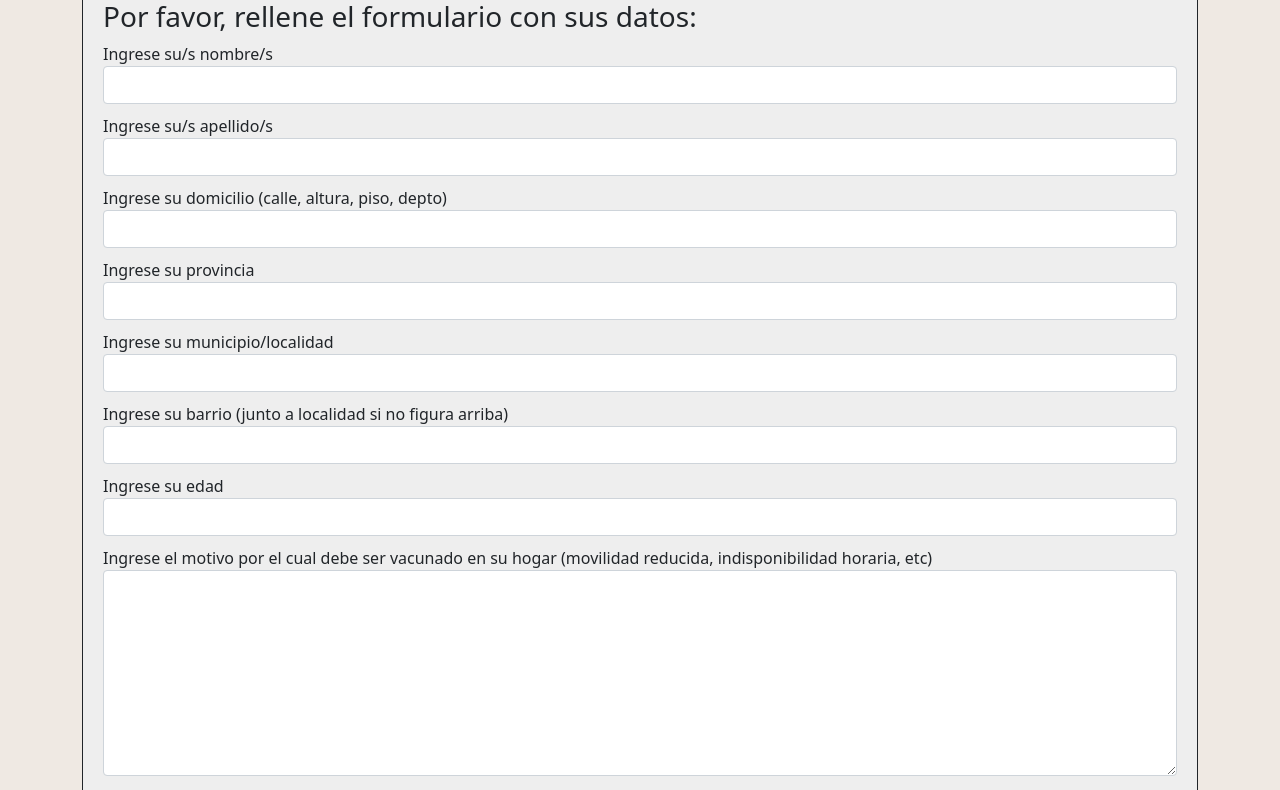
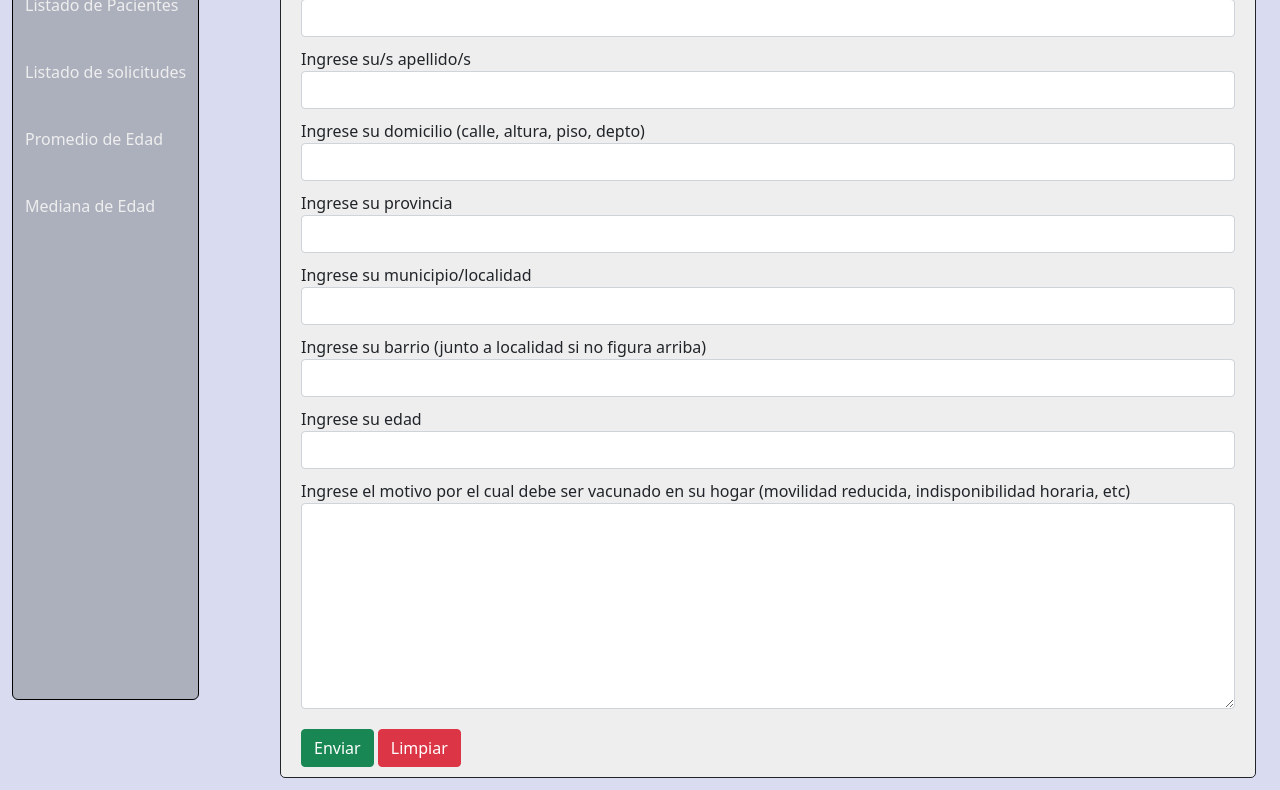
Before and after one commit to LucasLabeau/CursoJS-JQuery-AJAX, a website: page index.html in a window 1280 px wide. Shown: the part 118-908 px from the top of the page. Drawn offline with nearby package versions, Linux system fonts and the light colour scheme; no server answers.

Commit message:
NavBar casi terminado

```diff
--- a/index.html
+++ b/index.html
@@ -9,9 +9,56 @@
     <link rel="stylesheet" href="css/style.css">
 </head>
 <body>
-  <main class="container" style="display: none;">
-    <section class="form">
-      <h1 id="form_h1" class="form__h1">¡Bienvenido al sistema de vacunación móvil!</h1>
+  <div class="container-fluid initialContent" style="display: none;">
+    <header class="header">
+      <div class="navbar navbar-expand-lg navbar-light bg-custom">
+        <div class="container-fluid min-vh-100 align-items-start">
+          <button
+            class="navbar-toggler"
+            type="button"
+            data-toggle="collapse"
+            data-target="#navbarExpand"
+            aria-controls="navbarExpand"
+            aria-expanded="false"
+            aria-label="Toggle navigation"
+          >
+            <span class="navbar-toggler-icon"></span>
+          </button>
+          <!-- CONTENIDO DEL NAV -->
+          <div class="navbar-collapse collapse" id="navbarExpand">
+            <ul class="nav flex-column flex-nowrap">
+              <li class="nav-item active">
+                <a id="home" class="nav-link align-middle px-0" type="button" name="home">
+                  Home
+                </a>
+              </li>
+              <li class="nav-item">
+                <a id="pacientes" class="nav-link align-middle px-0" type="button" name="pacientes">
+                  <span>Listado de Pacientes</span>
+                </a>
+              </li>
+              <li class="nav-item">
+                <a id="solicitudes" class="nav-link align-middle px-0" type="button" name="solicitudes">
+                  <span>Listado de solicitudes</span>
+                </a>
+              </li>
+              <li class="nav-item">
+                <a id="promedio" class="nav-link align-middle px-0" type="button" name="promedio">
+                  <span>Promedio de Edad</span>
+                </a>
+              </li>
+              <li class="nav-item">
+                <a id="mediana" class="nav-link align-middle px-0" type="button" name="mediana">
+                  <span>Mediana de Edad</span>
+                </a>
+              </li>
+            </ul>
+          </div>
+        </div>
+      </div>
+    </header>
+    <main class="container">
+      <section class="form" style="display: none;">
         <h3 id="form_h3" class="form__h3">Por favor, rellene el formulario con sus datos:</h3>
         <form id="form" class="form__form" action="index.html" method="post" enctype="multipart/form-data">
           <div class="form-group">
@@ -52,20 +99,18 @@
           </div>
         </form>
       </section>
-    <section class="operaciones">
-      <button id="pacientes" class="btn btn-dark" type="button" name="pacientes">Listado de Pacientes</button>
-      <button id="solicitudes" class="btn btn-dark" type="button" name="solicitudes">Listado de solicitudes</button>
-      <button id="promedio" class="btn btn-dark" type="button" name="promedio">Promedio de Edad</button>
-      <button id="mediana" class="btn btn-dark" type="button" name="mediana">Mediana de Edad</button>
-    </section>
       <section id="main_section" class="mainSection container">
 
       </section>
       <section class="volverAlForm">
         <button id="return" class="btn btn-primary" type="button" name="return" style="display: none;">Volver al formulario</button>
       </section>
+      <script src="https://code.jquery.com/jquery-3.3.1.slim.min.js" integrity="sha384-q8i/X+965DzO0rT7abK41JStQIAqVgRVzpbzo5smXKp4YfRvH+8abtTE1Pi6jizo" crossorigin="anonymous"></script>
+<script src="https://cdnjs.cloudflare.com/ajax/libs/popper.js/1.14.3/umd/popper.min.js" integrity="sha384-ZMP7rVo3mIykV+2+9J3UJ46jBk0WLaUAdn689aCwoqbBJiSnjAK/l8WvCWPIPm49" crossorigin="anonymous"></script>
+<script src="https://stackpath.bootstrapcdn.com/bootstrap/4.1.3/js/bootstrap.min.js" integrity="sha384-ChfqqxuZUCnJSK3+MXmPNIyE6ZbWh2IMqE241rYiqJxyMiZ6OW/JmZQ5stwEULTy" crossorigin="anonymous"></script>
       <script src="https://ajax.googleapis.com/ajax/libs/jquery/3.5.1/jquery.min.js"></script>
       <script src="main.js"></script>
     </main>
+  </div>
  </body>
 </html>
--- a/main.js
+++ b/main.js
@@ -29,7 +29,7 @@ $(".pedido").fadeIn("slow");
 // MÉTODO AGREGAR A TABLA
   listadoTabla() {
     $("#tableBody").append(`
-                           "<tr>
+                           <tr>
                                <td>${this.apellido}</td>
                                <td>${this.nombre}</td>
                                <td>${this.direccion}</td>
@@ -38,16 +38,36 @@ $(".pedido").fadeIn("slow");
                                <td>${this.provincia}</td>
                                <td>${this.edad}</td>
                                <td>${this.motivo}</td>
-                           </tr>"
+                           </tr>
                            `);
   }
 }
 // FIN CONSTRUCTOR
 
+// INICIO FUNCIONES
+// FUNCIÓN SALUDO
+const sal = () => {
+    $("body").prepend(
+      `<div class="container-fluid saludo" style="display: none;">
+         <h1 id="form_h1" class="form__h1">¡Bienvenido al sistema de vacunación móvil!</h1>
+       </div>
+      `);
+    $(".saludo").css({
+      "z-index":"1000",
+      "height":"100vh",
+      "text-align":"center",
+      "justify-content":"center"
+    }).fadeIn("fast")
+      .css("display", "flex")
+      .delay(2500)
+      .slideUp(500);
+}
+
 //FUNCIÓN IMPRIMIR FORMULARIO
 const imprimirForm = function() {
-  $(".form").fadeIn("slow");
-  $(".operaciones").fadeIn("slow");
+  $(".initialContent").fadeIn(600)
+                      .css("display", "grid");
+  $(".form").css("display", "flex");
 }
 
 // FUNCIÓN MOSTRAR LISTADO
@@ -56,7 +76,8 @@ const listadoPacientes = function() {
     $(".table").remove();
   }
 
-  $("#main_section").prepend(`<table class="table table-bordered table-striped" style="display: none;">
+  $("#main_section").prepend(
+    `<table class="table table-bordered table-striped" style="display: none;">
        <thead class="thead-light">
            <tr>
              <th>Apellido</th>
@@ -150,7 +171,6 @@ const resetForm = function() {
 // FUNCIÓN BORRAR FORMULARIO
 const eraseForm = function() {
   $(".form").hide();
-  $(".operaciones").hide();
 }
 
 // FUNCIÓN RESETEAR MAINSECTION
@@ -187,10 +207,15 @@ const solicitudesBtn = $("#solicitudes");
 const promedioBtn = $("#promedio");
 const medianaBtn = $("#mediana");
 const volverBtn = $("#return");
+const homeBtn = $("#home");
 
 // ANIMACIÓN DE ARRANQUE Y AUTOCOMPLETAR PROVINCIAS
 $("document").ready(() => {
-  $("main").fadeIn("fast");
+
+  sal();
+  setTimeout(() => {
+    imprimirForm();
+  }, 3000);
 
   $.get(urlProvincias, (resp, status) => {
     if (status === "success") {
@@ -294,3 +319,9 @@ volverBtn.click(() => {
   $("#return").hide();
   imprimirForm();
 });
+
+homeBtn.click(() => {
+  $("#main_section").hide();
+  $("#return").hide();
+  imprimirForm();
+});
--- a/scss/style.scss
+++ b/scss/style.scss
@@ -1,18 +1,61 @@
 $bodyBack : #efe9e3;
 $lightestGray : #eeeeee;
+$light-gray : #ACB0BD;
+$bright-orange : #D9DBF1;
 
 @mixin size($width, $height) {
   width: $width;
   height: $height;
 }
 
+html {
+  font-size: 16px;
+}
+
 body {
-  background-color: $bodyBack;
+  background-color: $bright-orange;
   display: flex;
   align-items: center;
   flex-flow: column;
 }
 
+// GRID BASE
+.initialContent {
+  grid-template-areas: "header main"
+                       ". main";
+  grid-template-columns: 20vw auto;
+  grid-template-rows: 50vh auto;
+}
+
+header {
+  grid-area: header;
+  position: fixed;
+  z-index: 1000;
+}
+
+.navbar {
+  background-color: $light-gray;
+  border-radius: 6px;
+  border: 1px solid black;
+}
+
+.navbar-collapse {
+  position: relative;
+  bottom: 220px;
+
+  @media only screen and (min-width: 992px) {
+    bottom: 0px;
+  }
+}
+
+.nav-item a{
+  padding-top: 35px;
+  color: $lightestGray;
+}
+
+main {
+  grid-area: main;
+}
 //MAIN SECTION
 .mainSection {
   display: flex;
@@ -24,7 +67,6 @@ body {
 // FORMULARIO
 .form {
   background-color: $lightestGray;
-  display: flex;
   flex-flow: column nowrap;
   border: solid 1px;
   border-radius: 5px;
@@ -32,8 +74,7 @@ body {
   padding: 0px 20px;
 
   &__h1 {
-    border-bottom: solid 1px;
-    padding-bottom: 10px;
+    font-size: 3rem;
     align-self: center;
     display: inline;
   }
@@ -41,14 +82,6 @@ body {
   &__group, form button {
     margin: 10px 0px;
   }
-}
-
-// OPERACIONES
-.operaciones {
-  display: flex;
-  flex-flow: row nowrap;
-  justify-content: space-around;
-  margin: 20px 0px;
 }
 
 // IMPRIMIR PEDIDOS
```
Also changed, not shown: data/data.json (+9 -0 lines), css/style.css, 1 other file. Lines whose indentation alone changed are shown as unchanged.
